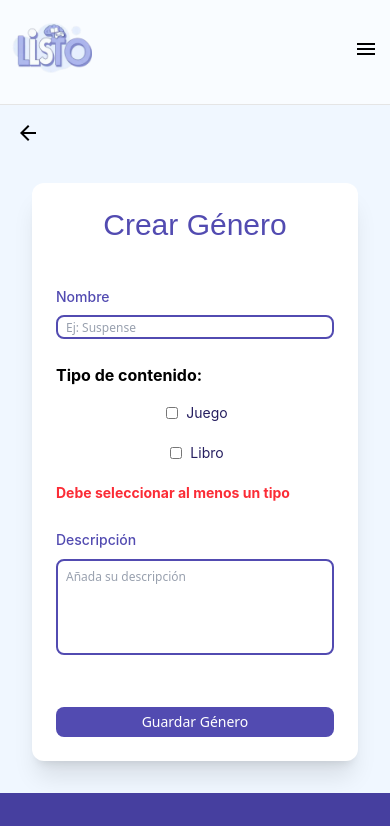
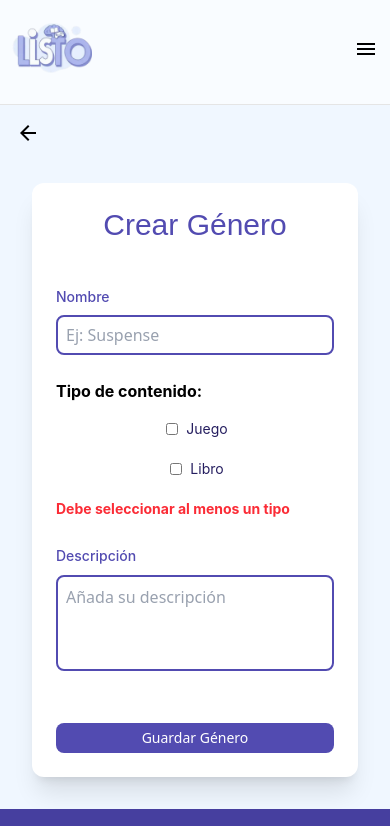
Before and after one commit to egilp04/listO, a React (Vite) app: page /genero in a window 390 px wide. Shown: the top 826 px of the page. Built offline with nearby package versions, Linux system fonts and the light colour scheme; a web font is replaced by a local one.

Commit message:
Cambio tamaño letra en algunos inputs para móvil.

```diff
--- a/src/styles/components.css
+++ b/src/styles/components.css
@@ -78,7 +78,7 @@
   }
 
   .input-responsive {
-    @apply h-6 p-2 text-xs md:h-9 md:p-3 md:text-sm lg:h-10 lg:text-base;
+    @apply h-10 p-2 text-base md:h-9 md:p-3 md:text-sm lg:h-10 lg:text-base;
   }
 
   .checkbox-responsive {
@@ -122,7 +122,7 @@
   }
 
   .textarea-responsive {
-    @apply min-h-24 p-2 text-xs md:min-h-32 md:p-3 md:text-sm lg:min-h-40 lg:text-base;
+    @apply min-h-24 p-2 text-base md:min-h-32 md:p-3 md:text-sm lg:min-h-40 lg:text-base;
   }
 
   .textarea-style {
@@ -130,7 +130,7 @@
   }
 
   .select-responsive {
-    @apply border border-primary-900 border-2 appearance-none h-8 p-1 pr-6 text-xs md:h-10 md:p-2 md:pr-10 md:text-sm lg:h-11 lg:p-2 lg:pl-4 lg:pr-12 lg:text-base;
+    @apply border border-primary-900 border-2 appearance-none h-10 p-1 pr-6 text-base md:h-10 md:p-2 md:pr-10 md:text-sm lg:h-11 lg:p-2 lg:pl-4 lg:pr-12 lg:text-base;
     background-image: var(--select-icon);
     background-repeat: no-repeat;
     background-position: right 0.5rem center;
```
Also changed, not shown: 1 other file (tests, documents, lock files or other folders).
